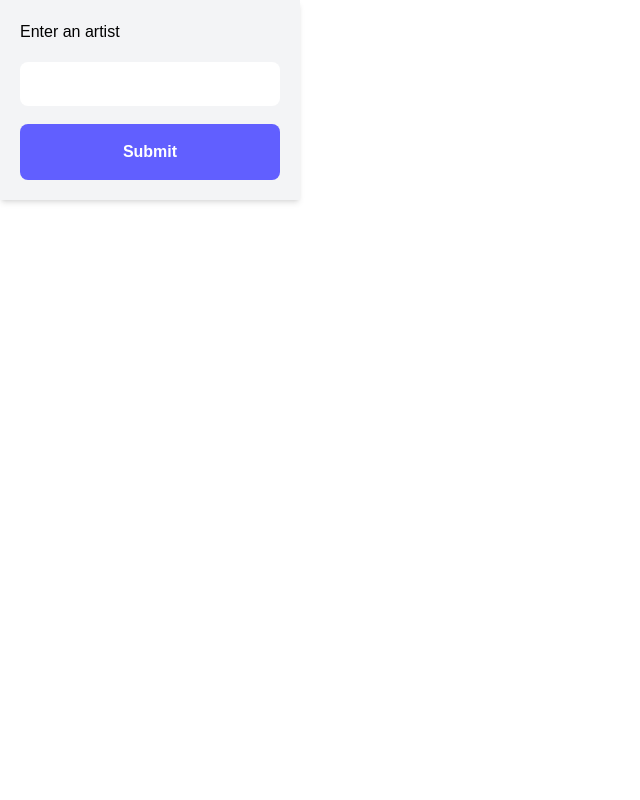
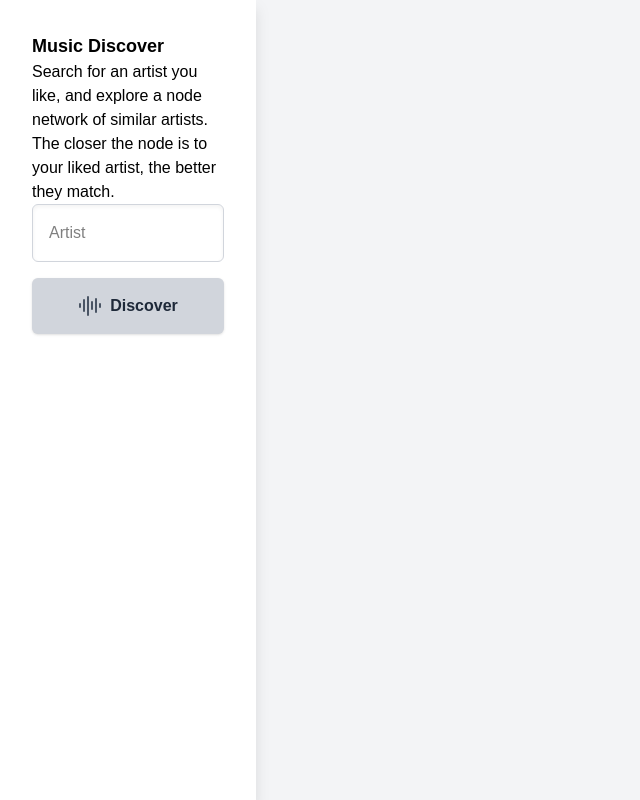
Before and after one commit to SebastianKullander9/music-discover, a Next.js app in the folder music-frontend/: page / in a window 1280 px wide. Shown: the whole page, without its empty margins (0-640 px from the left). Built offline with nearby package versions, Linux system fonts and the light colour scheme.

Commit message:
added a menu to frontend to search for artists

```diff
--- a/music-frontend/app/display-nodes/page.tsx
+++ b/music-frontend/app/components/GraphView.tsx
@@ -4,27 +4,38 @@ import { useEffect, useState, useRef } from "react";
 import renderGraph from "../components/renderGraph";
 import { GraphData } from "@/types/graph";
 
-export default function Graph() {
+interface GraphViewProps {
+    containerRef: React.RefObject<HTMLDivElement>;
+    artistName: string | null;
+}
+
+export default function GraphView({ containerRef, artistName }: GraphViewProps) {
     const [data, setData] = useState<GraphData | null>(null);
     const ref = useRef<SVGSVGElement | null>(null);
     const [width, setWidth] = useState<number>();
     const [height, setHeight] = useState<number>();
 
     useEffect(() => {
+        if (!containerRef.current) return;
+
         const handleResize = () => {
-            setWidth(window.innerWidth);
-            setHeight(window.innerHeight);
+            const { width, height } = containerRef.current.getBoundingClientRect();
+
+            setWidth(width);
+            setHeight(height);
         };
 
         window.addEventListener("resize", handleResize);
         handleResize();
 
         return () => window.removeEventListener("resize", handleResize);
-    }, []);
+    }, [containerRef]);
 
     useEffect(() => {
+        if (artistName === "") return;
+
         const fetchData = async () => {
-            const response = await fetch("http://localhost:3001/query/get-similar-artists-graph?name=JID", {
+            const response = await fetch(`http://localhost:3001/query/get-similar-artists-graph?name=${artistName}`, {
                 method: "GET",
             });
 
@@ -34,7 +45,7 @@ export default function Graph() {
         }
 
         fetchData();
-    }, [])
+    }, [artistName])
 
     useEffect(() => {
         if (!data || !ref.current || !width || !height) return;
--- /dev/null
+++ b/music-frontend/app/components/Menu.tsx
@@ -0,0 +1,27 @@
+import { AudioLines } from "lucide-react";
+
+interface MenuProps {
+    state: string;
+    setState: (arg0: string) => void;
+}
+
+export default function Menu({ state, setState }: MenuProps ) {
+    return (
+        <div className="w-full h-full bg-white drop-shadow-xl p-8 flex flex-col">
+            <h1 className="text-lg font-bold">Music Discover</h1>
+            <p>Search for an artist you like, and explore a node network of similar artists. The closer the node is to your liked artist, the better they match.</p>
+            <input
+                className="border-1 border-gray-300 p-4 rounded-md inset-shadow-sm mb-4"
+                placeholder="Artist"
+                value={state}
+                onChange={e => setState(e.target.value)}
+            >
+
+            </input>
+            <button className="flex flex-row p-4 gap-2 justify-center bg-gray-300 rounded-md shadow-sm items-center">
+                <AudioLines size={24} className="text-gray-600" />
+                <p className="font-semibold text-base text-gray-800">Discover</p>
+            </button>
+        </div>
+    );
+}
--- a/music-frontend/app/page.tsx
+++ b/music-frontend/app/page.tsx
@@ -1,30 +1,20 @@
 "use client";
 
-	import { useState } from "react";
+import { useRef, useState } from "react";
+import GraphView from "./components/GraphView";
+import Menu from "./components/Menu";
 
 export default function Home() {
-		const [artist, setArtist] = useState<string>("");
-
-		const handleSubmit = (e: React.FormEvent<HTMLFormElement>) => {
-			e.preventDefault();
-			alert(artist);
-		}
+	const [artistName, setArtistName] = useState<string>("");
+	const graphContainerRef = useRef<HTMLDivElement>(null);
 
 	return (
-			<div className="">
-				<div className="w-[300px] h-[200px] shadow-md bg-gray-100">
-					<form className="flex flex-col justify-between h-full p-5" onSubmit={(e) => handleSubmit(e)}>
-						<label htmlFor="artist" >Enter an artist</label>
-						<input
-							id="artist"
-							type="text"
-							value={artist}
-							onChange={(e) => setArtist(e.target.value)}
-							className="p-2 bg-white text-lg rounded-lg"
-							required
-						/>
-						<button className="font-bold text-white rounded-lg bg-indigo-500 p-4 cursor-pointer hover:bg-indigo-700" aria-label="submit artist" type="submit">Submit</button>
-					</form>
+		<div className="bg-gray-100 h-screen w-screen flex flex-row">
+			<div className="w-2/10 hidden lg:block">
+				<Menu state={artistName} setState={setArtistName} />
+			</div>
+			<div className="w-full lg:w-8/10" ref={graphContainerRef}>
+				<GraphView containerRef={graphContainerRef as React.RefObject<HTMLDivElement>} artistName={artistName} />
 			</div>
 		</div>
 	);
--- a/music-frontend/package.json
+++ b/music-frontend/package.json
@@ -11,6 +11,7 @@
   "dependencies": {
     "cytoscape": "^3.33.1",
     "d3": "^7.9.0",
+    "lucide-react": "^0.541.0",
     "next": "15.4.6",
     "react": "19.1.0",
     "react-dom": "19.1.0"
```
Also changed, not shown: 2 other files (tests, documents, lock files or other folders). Lines whose indentation alone changed are shown as unchanged.
